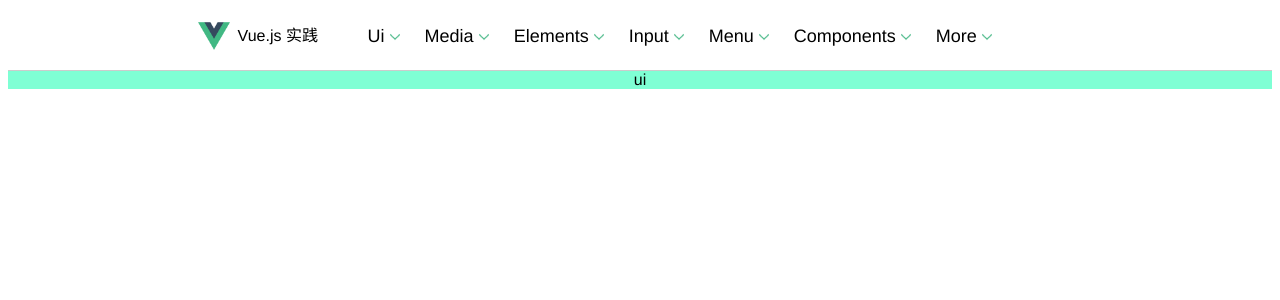
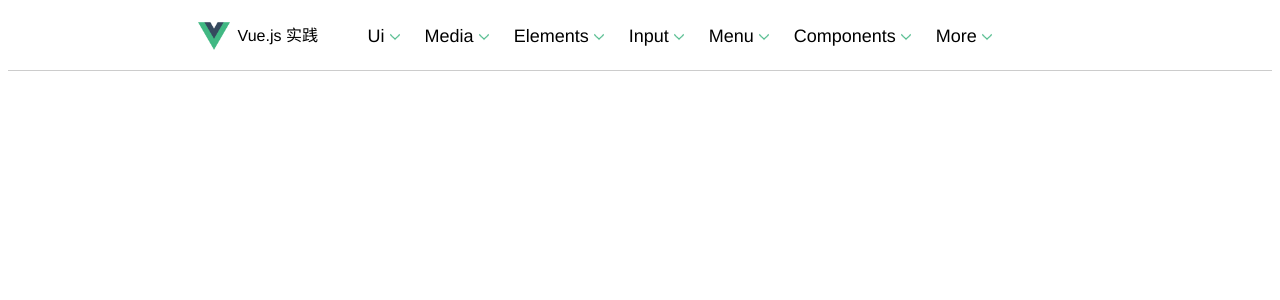
Before and after one commit to lesliefish/vue-examples-in-action, a Vue app: page /#/ui in a window 1280 px wide. Shown: the top 300 px of the page. Built offline with nearby package versions, Linux system fonts and the light colour scheme.

Commit message:
add files

```diff
--- /dev/null
+++ b/src/components/MainContent.vue
@@ -0,0 +1,16 @@
+<template>
+  <div></div>
+</template>
+
+<script>
+export default {
+  name: "MainContent",
+};
+</script>
+
+<style scoped>
+div {
+  width: 70%;
+  margin: auto;
+}
+</style>
--- a/src/views/Ui/Ui.vue
+++ b/src/views/Ui/Ui.vue
@@ -1,22 +1,25 @@
 <template>
-    <div>ui</div>
+  <div>
+    <main-content></main-content>
+  </div>
 </template>
 
 <script>
+import MainContent from "../../components/MainContent.vue";
 export default {
   name: "Ui",
   props: {},
+  components: {
+    MainContent,
+  },
   data: function () {
     return {
-      title: "Vue.js 实践"
+      title: "Vue.js 实践",
     };
-  }
+  },
 };
 </script>
 
 
 <style scoped>
-    div {
-        background-color: aquamarine;
-    }
 </style>
```
